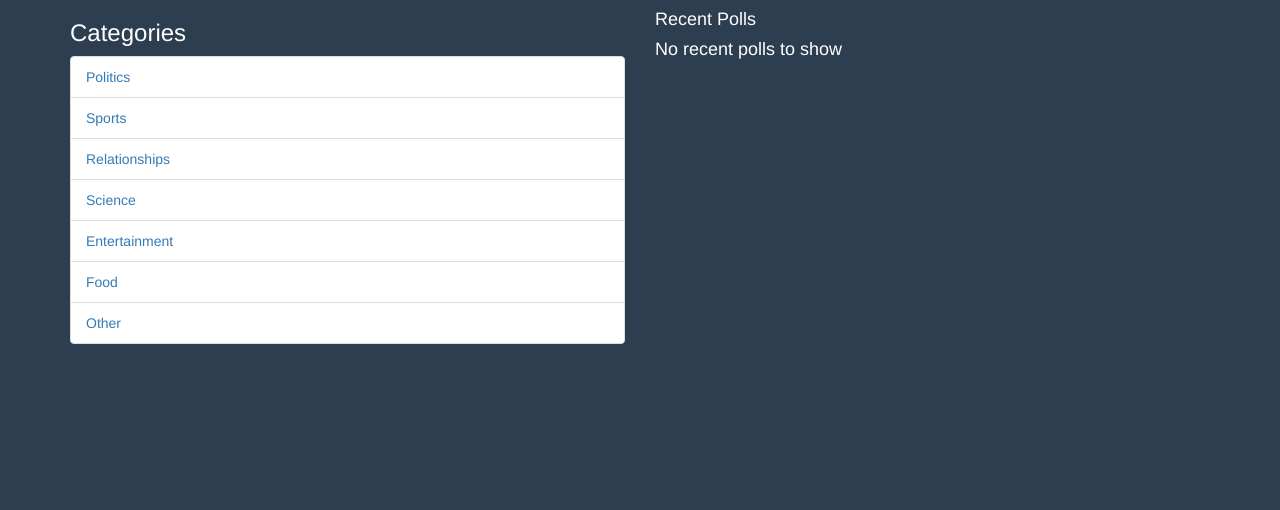
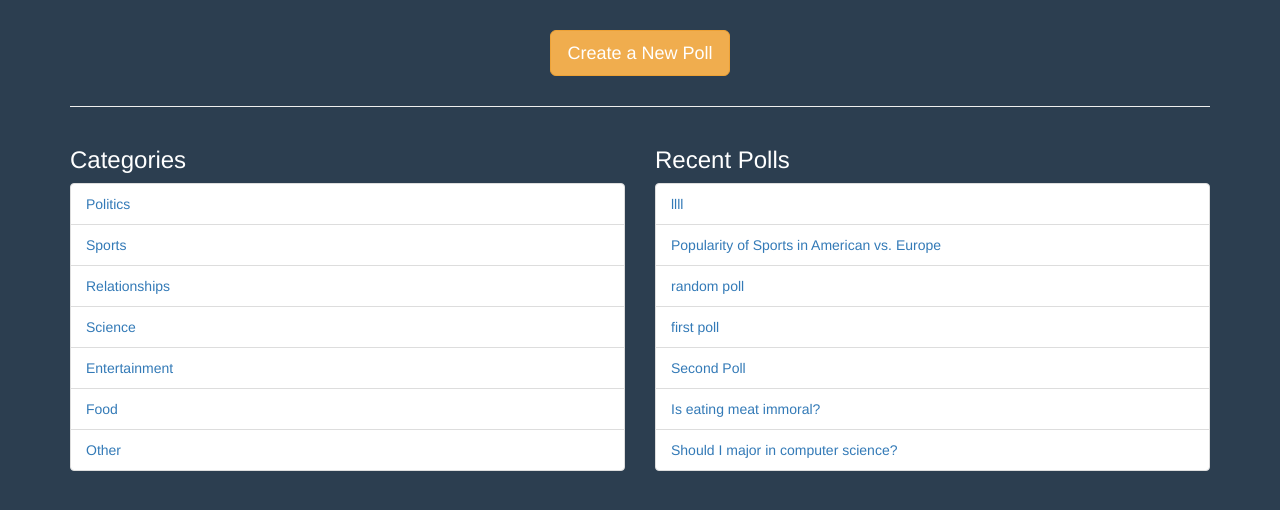
Before and after one commit to stevenGarciaDev/BeachVotes, a Django app: page /poll/show_polls in a window 1280 px wide. Shown: the part 51-561 px from the top of the page. Run offline with Django 3.2, Linux system fonts and the light colour scheme; a user stored in the database is signed in; data comes from the database, SQL or seed files in the repository; some libraries are stand-ins or nearby versions.

Commit message:
Alter show polls pages

```diff
--- a/beach_votes_project/poll/views.py
+++ b/beach_votes_project/poll/views.py
@@ -67,10 +67,11 @@ def my_profile(request):
 
 @login_required
 def show_polls(request):
-    polls = []
     categories = Category.objects.all()
+    polls = Poll.objects.order_by('-start_date')[:7]
 
     context_dict = { 'categories' : categories }
+    context_dict['polls'] = polls
     return render(request, 'poll/show_polls.html', context_dict)
 
 @login_required
--- a/beach_votes_project/static/stylesheets/base.css
+++ b/beach_votes_project/static/stylesheets/base.css
@@ -57,3 +57,11 @@ input {
     height: 700px;
   }
 }
+
+/* -----------------
+ Specific Styles for show_polls.html page
+------------------ */
+
+#create_poll_button {
+  margin: 30px;
+}
--- a/beach_votes_project/templates/poll/show_polls.html
+++ b/beach_votes_project/templates/poll/show_polls.html
@@ -7,6 +7,12 @@
 
 {% block body_block %}
 <div class="container">
+
+  <div class="text-center" style="margin: 30px;">
+    <a href="#" type="button" class="btn btn-lg btn-warning">Create a New Poll</a>
+  </div>
+
+  <hr />
 
   <div class="row">
     <div class="col-md-6">
@@ -27,19 +33,27 @@
       </ul>
 
       {% else %}
-        <h1>No categories to show </h1>
+        <h1>No categories to show</h1>
       {% endif %}
 
     </div>
 
     <div class="col-md-6">
-      <h4>Recent Polls</h4>
+      <h3>Recent Polls</h3>
 
       {% if polls %}
 
-        {% for poll in polls %}
+        <ul class="list-group">
 
-        {% endfor %}
+          {% for poll in polls %}
+            <li class="list-group-item">
+              <a href="#">
+                {{ poll.title_question }}
+              </a>
+            </li>
+          {% endfor %}
+
+        </ul>
 
       {% else %}
         <h4>No recent polls to show</h4>
```
Also changed, not shown: 1 other file.
